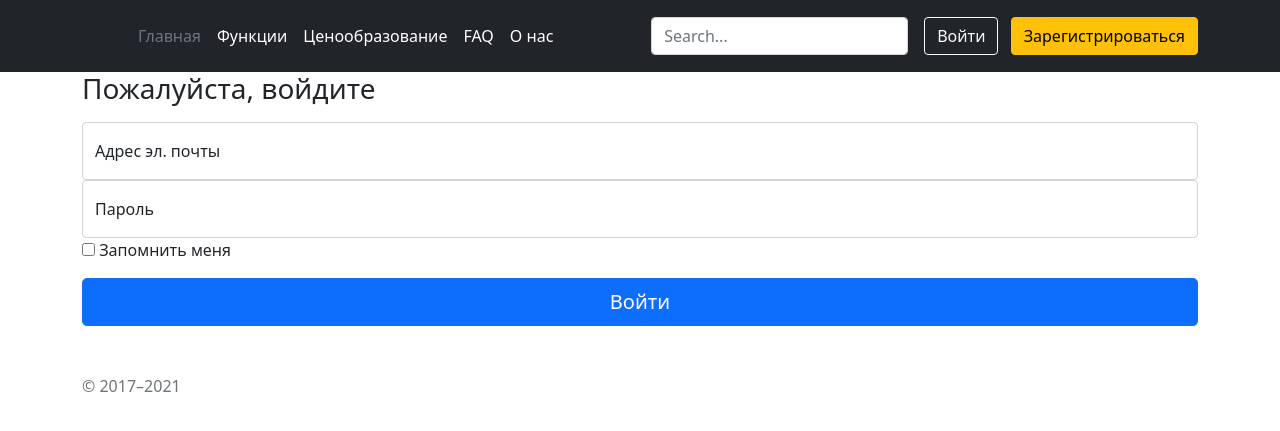
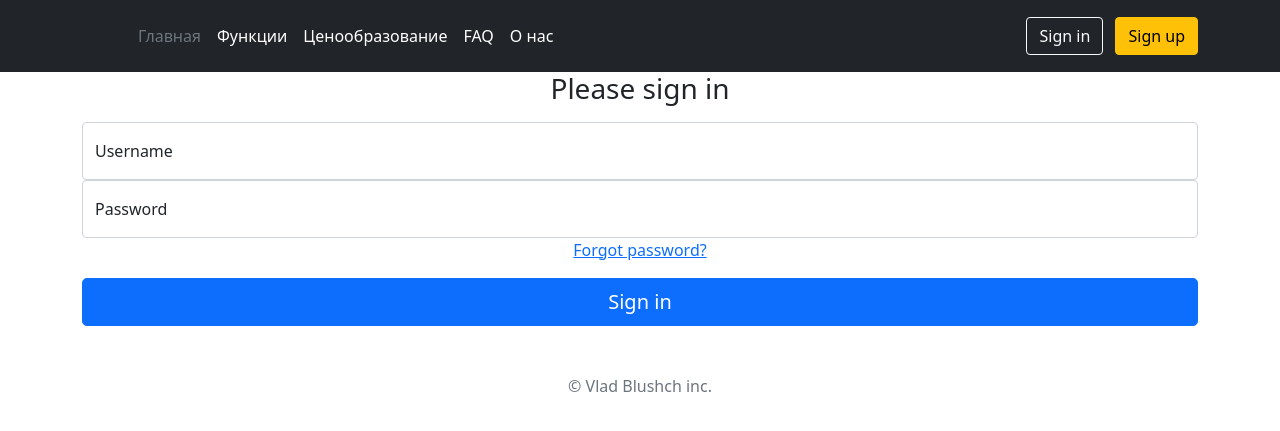
Before and after one commit to Aaharon97/OnlineShop_Vlad_Blushch_Z76, a Django app: page /acconts/login/ in a window 1280 px wide. Shown: the top 431 px of the page. Run offline with Django 4.2, Linux system fonts and the light colour scheme.

Commit message:
-Project after lesson22

```diff
--- a/Shop/settings.py
+++ b/Shop/settings.py
@@ -101,6 +101,10 @@ USE_I18N = True
 
 USE_TZ = True
 
+LOGIN_REDIRECT_URL = '/'
+LOGOUT_REDIRECT_URL = '/'
+EMAIL_BACKEND = 'django.core.mail.backends.console.EmailBackend'
+
 
 # Static files (CSS, JavaScript, Images)
 # https://docs.djangoproject.com/en/4.1/howto/static-files/
--- a/templates/base.html
+++ b/templates/base.html
@@ -23,13 +23,13 @@
           <li><a href="#" class="nav-link px-2 text-white">О нас</a></li>
         </ul>
 
-        <form class="col-12 col-lg-auto mb-3 mb-lg-0 me-lg-3">
-          <input type="search" class="form-control form-control-dark" placeholder="Search..." aria-label="Search">
-        </form>
-
         <div class="text-end">
-          <a type="button" class="btn btn-outline-light me-2" href="{% url 'login' %}">Войти</a>
-          <button type="button" class="btn btn-warning">Зарегистрироваться</button>
+            {% if user.is_authenticated %}
+            <span class="px-4 text-white">Hello, {{user.username}}!</span><a type="button" class="btn btn-outline-light me-2" href="{% url 'logout' %}">Logout</a>
+            {% else %}
+            <a type="button" class="btn btn-outline-light me-2" href="{% url 'login' %}">Sign in</a>
+            <button type="button" class="btn btn-warning">Sign up</button>
+            {% endif %}
         </div>
       </div>
     </div>
--- a/templates/catalog/index.html
+++ b/templates/catalog/index.html
@@ -13,7 +13,7 @@
           <ul class="list-unstyled">
             <li><a href="#" class="text-white">Подписать на Twitter</a></li>
             <li><a href="#" class="text-white">Лайк на Facebook</a></li>
-            <li><a href="#" class="text-white">Напишите мне/a&gt;</a></li><a href="#" class="text-white">
+            <li><a href="#" class="text-white">Напишите мне</a></li><a href="#" class="text-white">
           </a></ul><a href="#" class="text-white">
         </a></div><a href="#" class="text-white">
       </a></div><a href="#" class="text-white">
--- a/templates/registration/login.html
+++ b/templates/registration/login.html
@@ -1,25 +1,35 @@
 {% extends "base.html" %}
 {% block content %}
-<main class="form-signin text-centre container">
-  <form>
-    <h1 class="h3 mb-3 fw-normal">Пожалуйста, войдите</h1>
+<main class="form-signin text-center container">
+
+  {% if form.errors %}
+
+  <div class="alert-danger">
+  <strong>Error!</strong> Incorrect username or password. Please, try again.
+  </div>
+
+  {% endif %}
+
+  <form method="post">
+    {% csrf_token %}
+    <h1 class="h3 mb-3 fw-normal">Please sign in</h1>
 
     <div class="form-floating">
-      <input type="email" class="form-control" id="floatingInput" placeholder="name@example.com">
-      <label for="floatingInput">Адрес эл. почты</label>
+      <input type="text" class="form-control" id="floatingInput" name="username" placeholder="Username">
+      <label for="floatingInput">Username</label>
     </div>
     <div class="form-floating">
-      <input type="password" class="form-control" id="floatingPassword" placeholder="Password">
-      <label for="floatingPassword">Пароль</label>
+      <input type="password" class="form-control" id="floatingPassword" placeholder="Password" name="password">
+      <label for="floatingPassword">Password</label>
     </div>
 
     <div class="checkbox mb-3">
       <label>
-        <input type="checkbox" value="remember-me"> Запомнить меня
+        <a href="{% url 'password_reset' %}">Forgot password?</a>
       </label>
     </div>
-    <button class="w-100 btn btn-lg btn-primary" type="submit">Войти</button>
-    <p class="mt-5 mb-3 text-muted">© 2017–2021</p>
+    <button class="w-100 btn btn-lg btn-primary" type="submit">Sign in</button>
+    <p class="mt-5 mb-3 text-muted">© Vlad Blushch inc.</p>
   </form>
 </main>
 {% endblock %}
```
Also changed, not shown: accounts/forms.py (added, +21 -0 lines), templates/accounts/registration.html (added, +50 -0 lines), templates/registration/password_reset_complete.html (added, +10 -0 lines), templates/registration/password_reset_confirm.html (added, +27 -0 lines), templates/registration/password_reset_done.html (added, +10 -0 lines), templates/registration/password_reset_form.html (added, +15 -0 lines).
